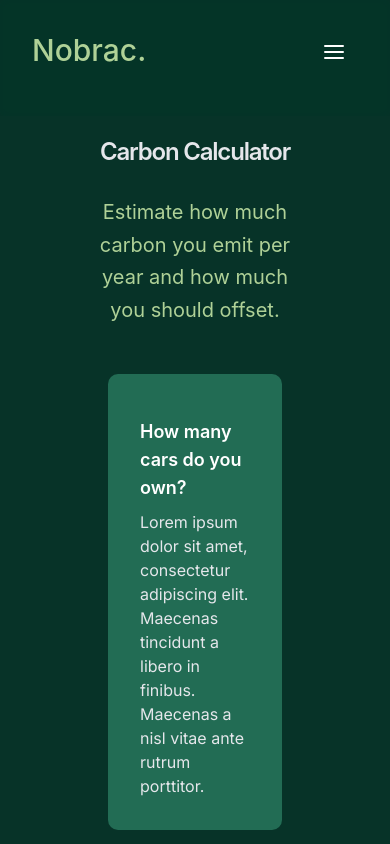
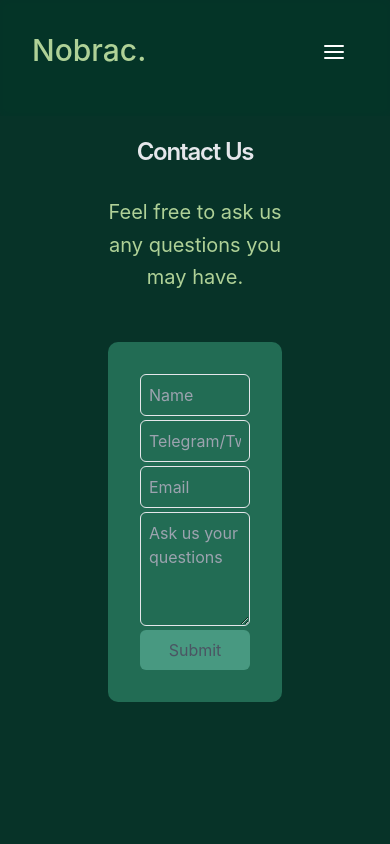
Before and after one commit to pertark/nobrac, a Next.js app: page /contact in a window 390 px wide. Shown: the top 844 px of the page. Built offline with nearby package versions, Linux system fonts and the light colour scheme; a web font is replaced by a local one.

Commit message:
contact + mobile friendly index

```diff
--- a/pages/contact.tsx
+++ b/pages/contact.tsx
@@ -8,24 +8,34 @@ export default function Calculator() {
     >
        <section className="text-gray-600 body-font">
       <h2 className="pt-10 mb-1 text-2xl font-semibold tracking-tighter text-center text-gray-200 lg:text-7xl md:text-6xl">
-        Carbon Calculator
+        Contact Us
       </h2>
       <br></br>
       <p className="mx-auto text-xl text-center text-p1 font-normal leading-relaxed fs521 lg:w-2/3">
-        Estimate how much carbon you emit per year and how much you should
-        offset.
+        Feel free to ask us any questions you may have.
       </p>
-      <div className="pt-12 pb-24 max-w-4xl mx-auto md:px-1 px-3">
-        <div className="ktq4">
-          <h3 className="pt-3 font-semibold text-lg text-white">
-            How many cars do you own?
-          </h3>
-          <p className="pt-2 value-text text-md text-gray-200 fkrr1">
-            Lorem ipsum dolor sit amet, consectetur adipiscing elit. Maecenas
-            tincidunt a libero in finibus. Maecenas a nisl vitae ante rutrum
-            porttitor.
-          </p>
+      <div className="pt-12 pb-24 max-w-4xl mx-auto md:px-1 px-3 flex-col flex">
+        <div className="ktq4 col-span-2 flex flex-col gap-1">
+          <input className="w-full bg-p2 rounded-md p-2 border text-white" placeholder="Name"></input>
+          <input className="w-full bg-p2 rounded-md p-2 border text-white" placeholder="Telegram/Twitter"></input>
+          <input className="w-full bg-p2 rounded-md p-2 border text-white" placeholder="Email"></input>
+          <textarea rows={4} className="w-full bg-p2 rounded-md p-2 border text-white" placeholder="Ask us your questions" ></textarea>
+          <input type="submit" className="w-full bg-p3 rounded-md p-2" value="Submit"></input>
         </div>
+        {/* <div className="flex flex-row flex-wrap justify-between">
+          <div className="bg-p2 text-white rounded-md p-2">
+            Twitter
+          </div>
+          <div className="bg-p2 text-white rounded-md p-2">
+            some_email@email.cm
+          </div>
+          <div className="bg-p2 text-white rounded-md p-2">
+            some other contact
+          </div>
+          <div className="bg-p2 text-white rounded-md p-2">
+            contact 4
+          </div>
+        </div> */}
       </div>
     </section>
     </main>
--- a/pages/index.tsx
+++ b/pages/index.tsx
@@ -24,7 +24,7 @@ export default function Home() {
             <br />
             Goodb ye.
           </h2>
-          <div className="ml-6 text-center">
+          <div className="ml-0 text-center">
             <Link
               className="inline-flex items-center py-3 font-semibold text-black transition duration-500 ease-in-out transform bg-transparent bg-white px-7 text-md md:mt-0 hover:text-black hover:bg-white focus:shadow-outline"
               href="/"
@@ -44,7 +44,7 @@ export default function Home() {
           </div>
         </div>
 
-        <div className=' w-[40%]'>
+        <div className='md:block hidden w-[40%]'>
           <div className='relative -right-10'>
             <Suspense>
               <Model />
```
